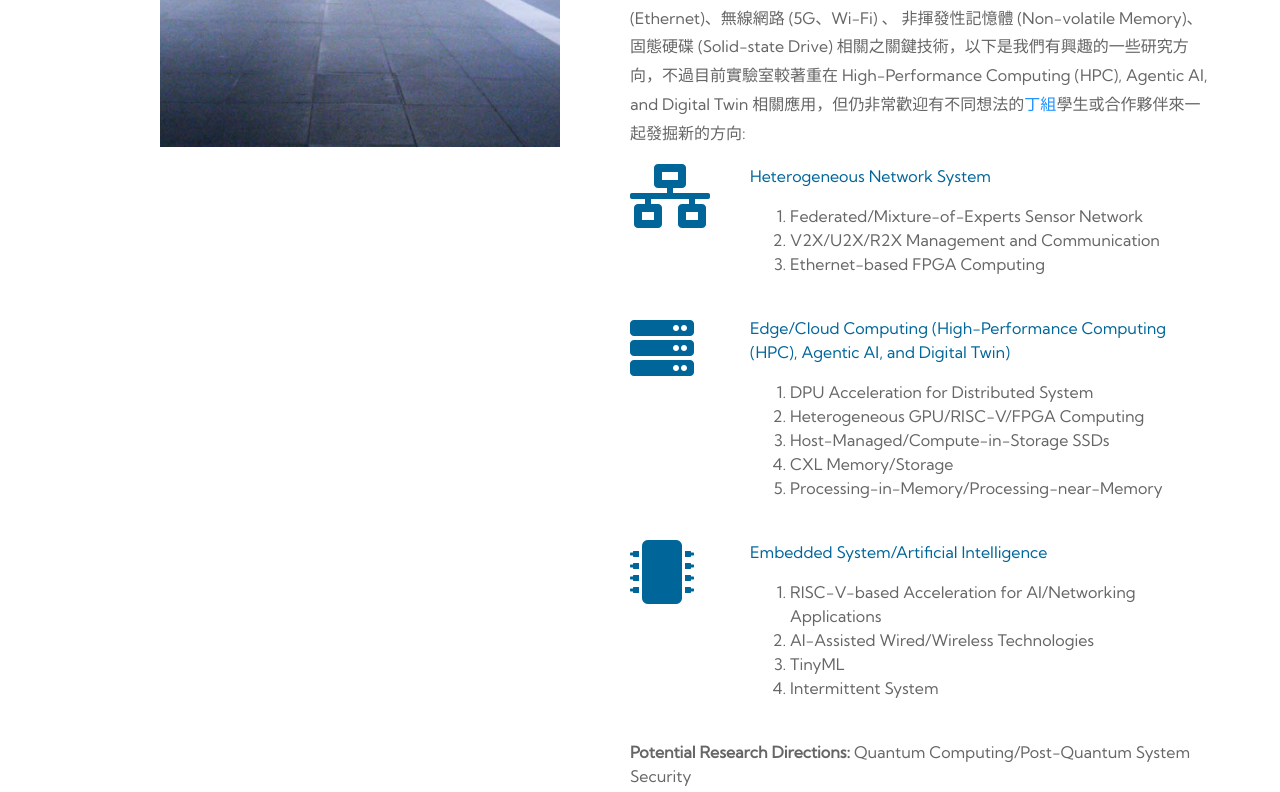
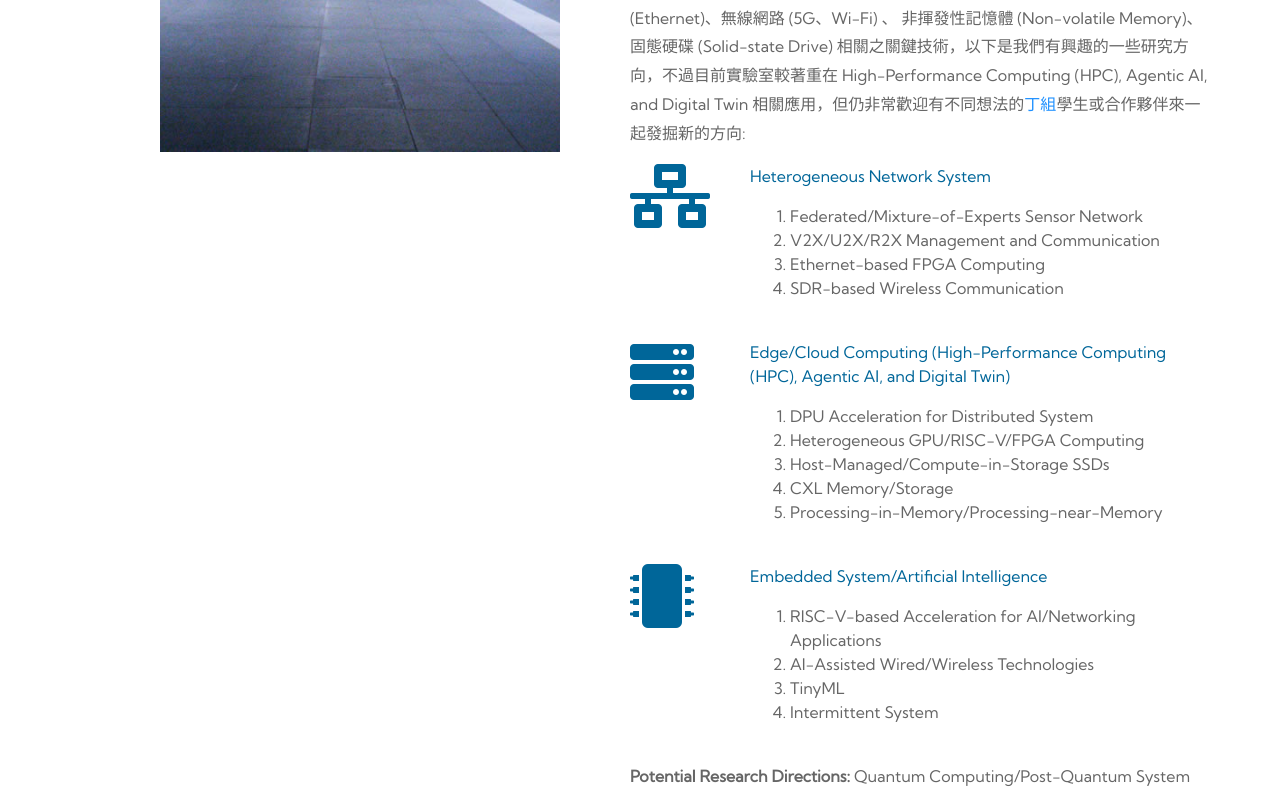
Before and after one commit to andychen0116/andychen0116.github.io, a plain HTML site: page index.html in a window 1280 px wide. Shown: the part 825-1617 px from the top of the page. Drawn offline with Linux system fonts and the light colour scheme.

Commit message:
Update index.html

```diff
--- a/index.html
+++ b/index.html
@@ -203,6 +203,7 @@ https://templatemo.com/tm-555-upright
                                         <li/> Federated/Mixture-of-Experts Sensor Network
                                         <li/> V2X/U2X/R2X Management and Communication
                                         <li/> Ethernet-based FPGA Computing
+                                        <li/> SDR-based Wireless Communication
                                     </ol>
                                 </p>
                             </div>
```
